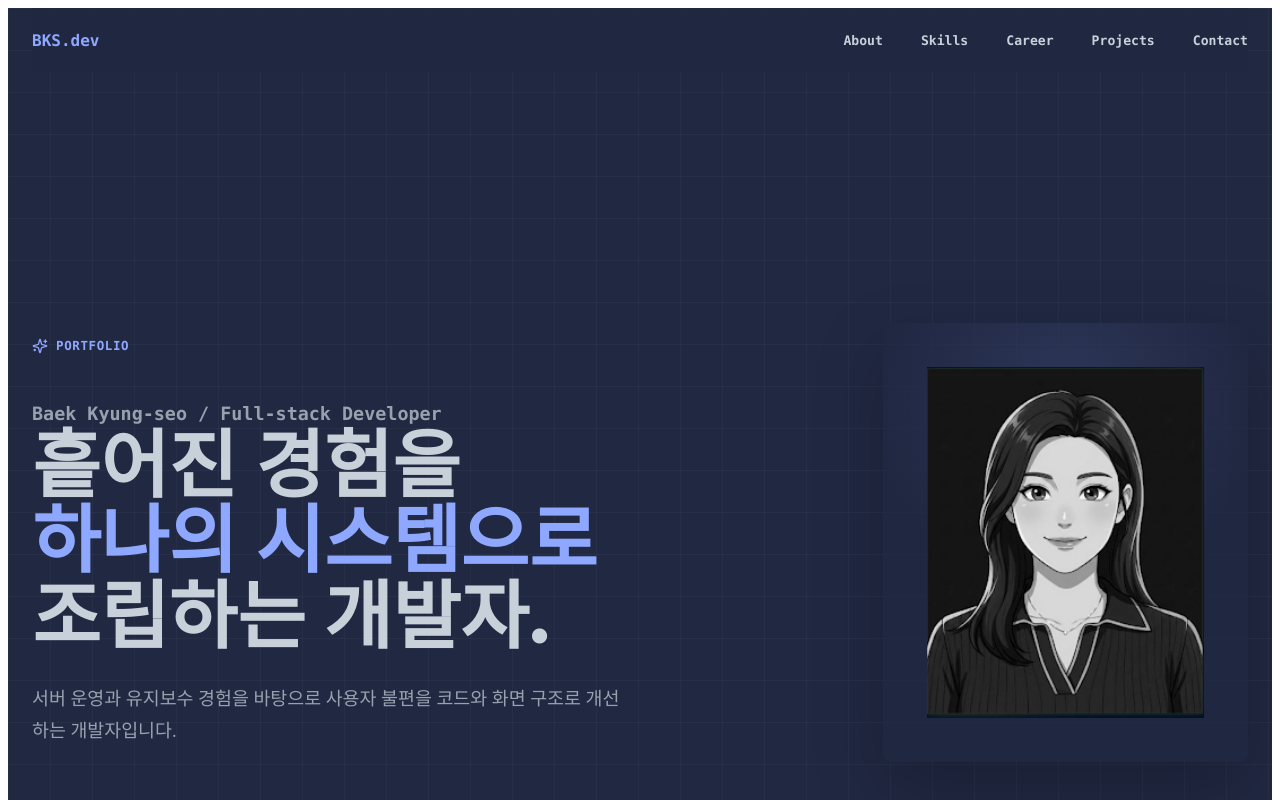
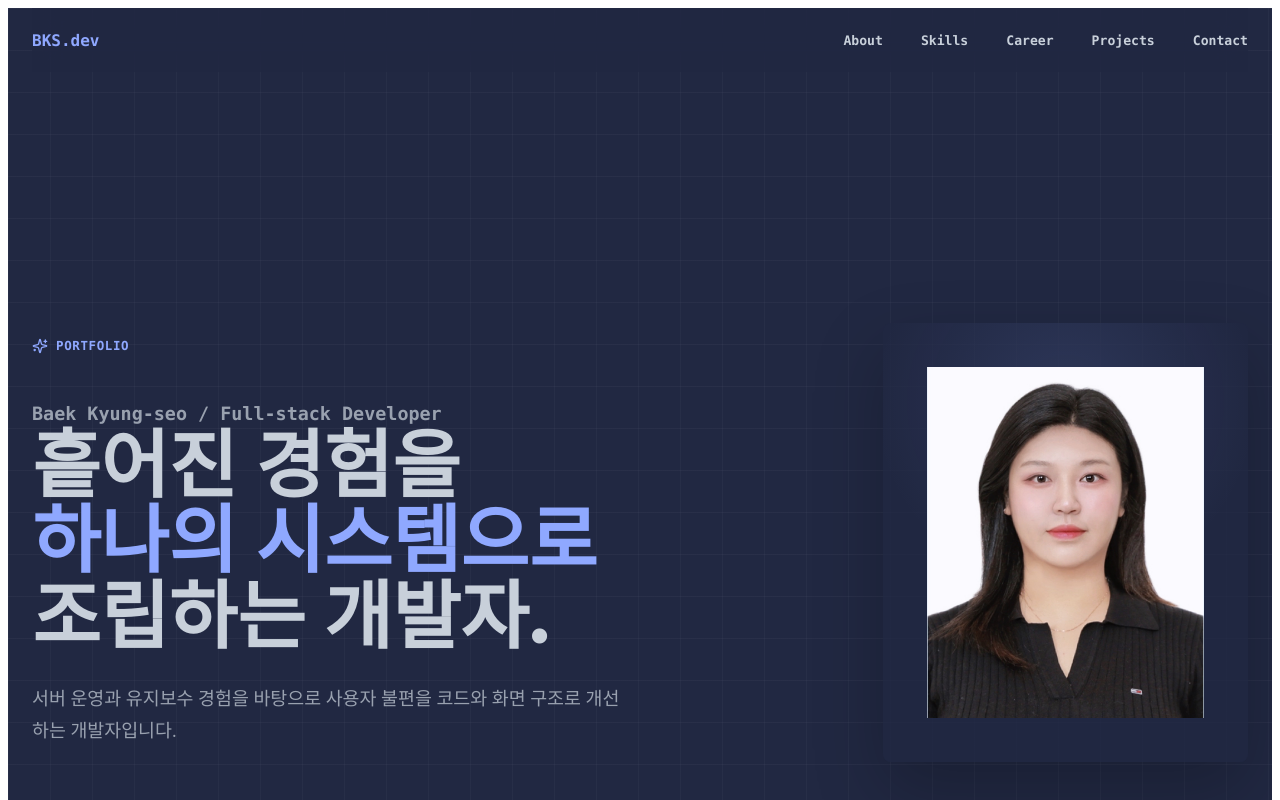
Before and after one commit to baekks/Web_Resume_Portfolio, a React (Vite) app: page / in a window 1280 px wide. Both pictures are taken after a click on the button "View Resume". Shown: the top 800 px of the page. Built offline with nearby package versions, Linux system fonts and the light colour scheme; the HTML template or start-up script is replaced by a standard one.

Commit message:
Replace profile illustration with photo

```diff
--- a/src/components/About.jsx
+++ b/src/components/About.jsx
@@ -21,7 +21,7 @@ export default function About() {
         </p>
       </div>
       <aside className="v2-hero-portrait" aria-label="Baek Kyung-seo profile image">
-        <img src="/assets/portrait-about.png" alt="백경서 프로필 일러스트" />
+        <img src="/assets/profile-photo.jpeg" alt="백경서 프로필 사진" />
       </aside>
     </section>
   );
```
Also changed, not shown: public/assets/profile-photo.jpeg (added).
